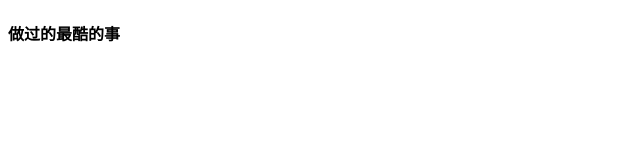
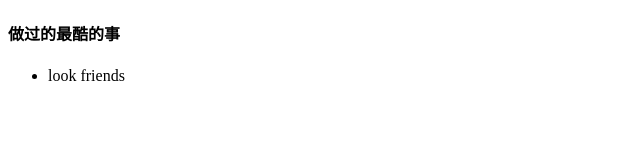
Before and after one commit to code1379/git-kraken-test, a plain HTML site: page cool-things.html in a window 1280 px wide. Shown: the whole page, without its empty margins (0-640 px from the left). Drawn offline with Linux system fonts and the light colour scheme.

Commit message:
two thing

```diff
--- a/cool-things.html
+++ b/cool-things.html
@@ -10,6 +10,9 @@
 
 <body>
   <h4>做过的最酷的事</h4>
+  <ul>
+    <li>look friends</li>
+  </ul>
   <script src="./js/cool-things.js"></script>
 </body>
 
```
